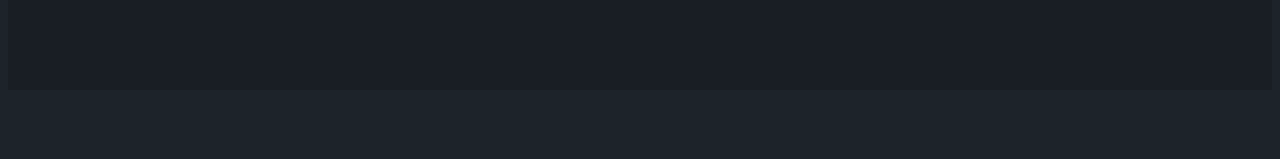
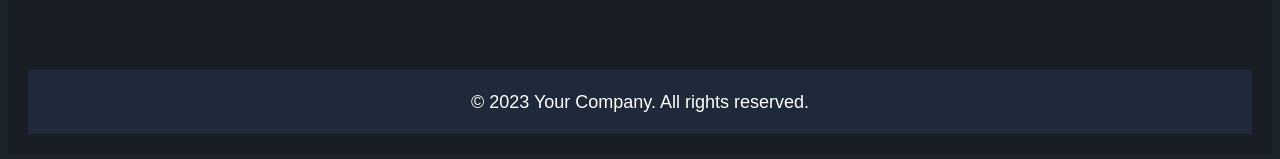
Before and after one commit to Alanimustafa/LRN-NEXTJS-MOSH, a Next.js app: page / in a window 1280 px wide. Shown: the part 914-1073 px from the top of the page. Before the commit the page ends 1012 px from the top, so only its background shows below. Built offline with nearby package versions, Linux system fonts and the light colour scheme; no server answers.

Commit message:
Footer has ben added to the application

```diff
--- a/app/page.tsx
+++ b/app/page.tsx
@@ -17,6 +17,11 @@ export default async function Home() {
           <h1 className="flex drop-shadow-lg text-4xl text-white align-bottom">Scorpion</h1>
         </div>
       </div>
+      <footer>
+        <div className="flex justify-center items-center h-16 bg-gray-800 text-white">
+          <p className="text-lg">© 2023 Your Company. All rights reserved.</p>
+        </div>
+      </footer>
     </main>
   );
 }
```
